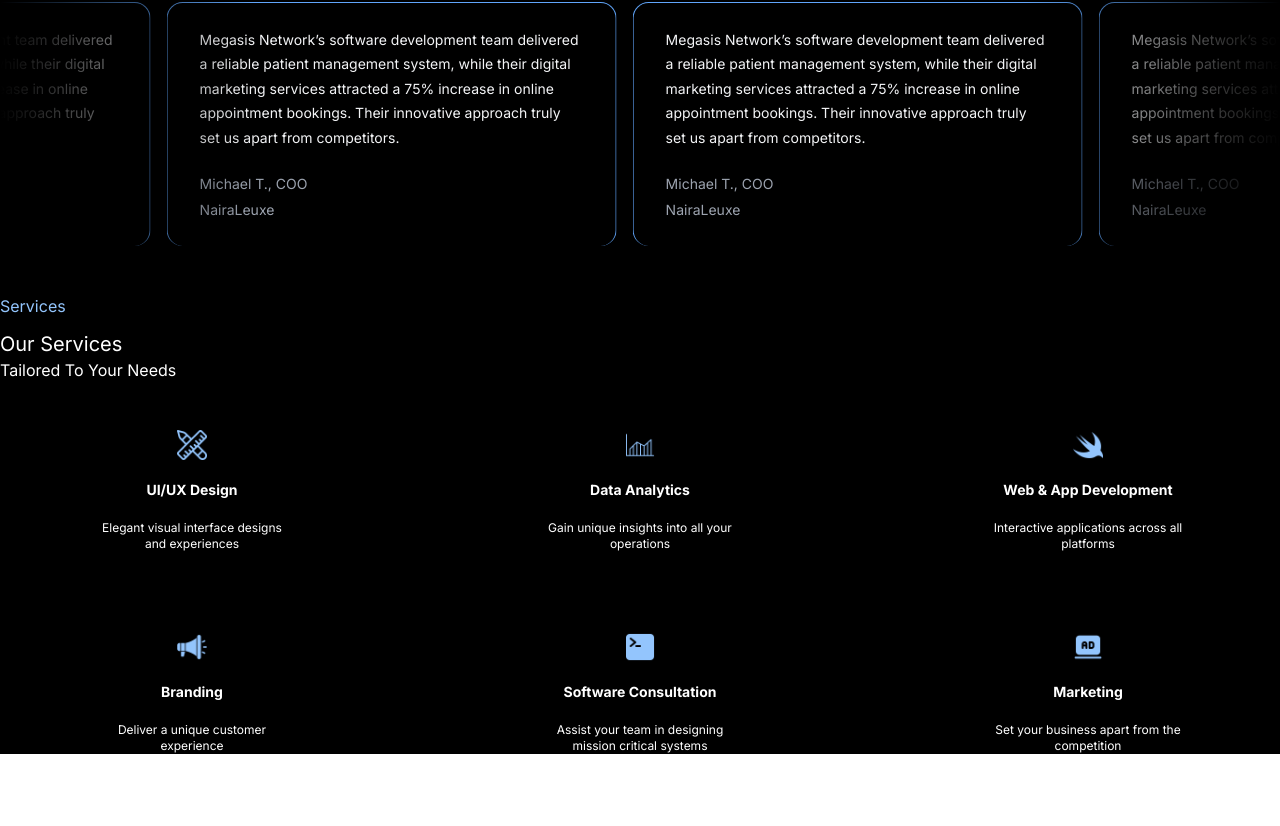
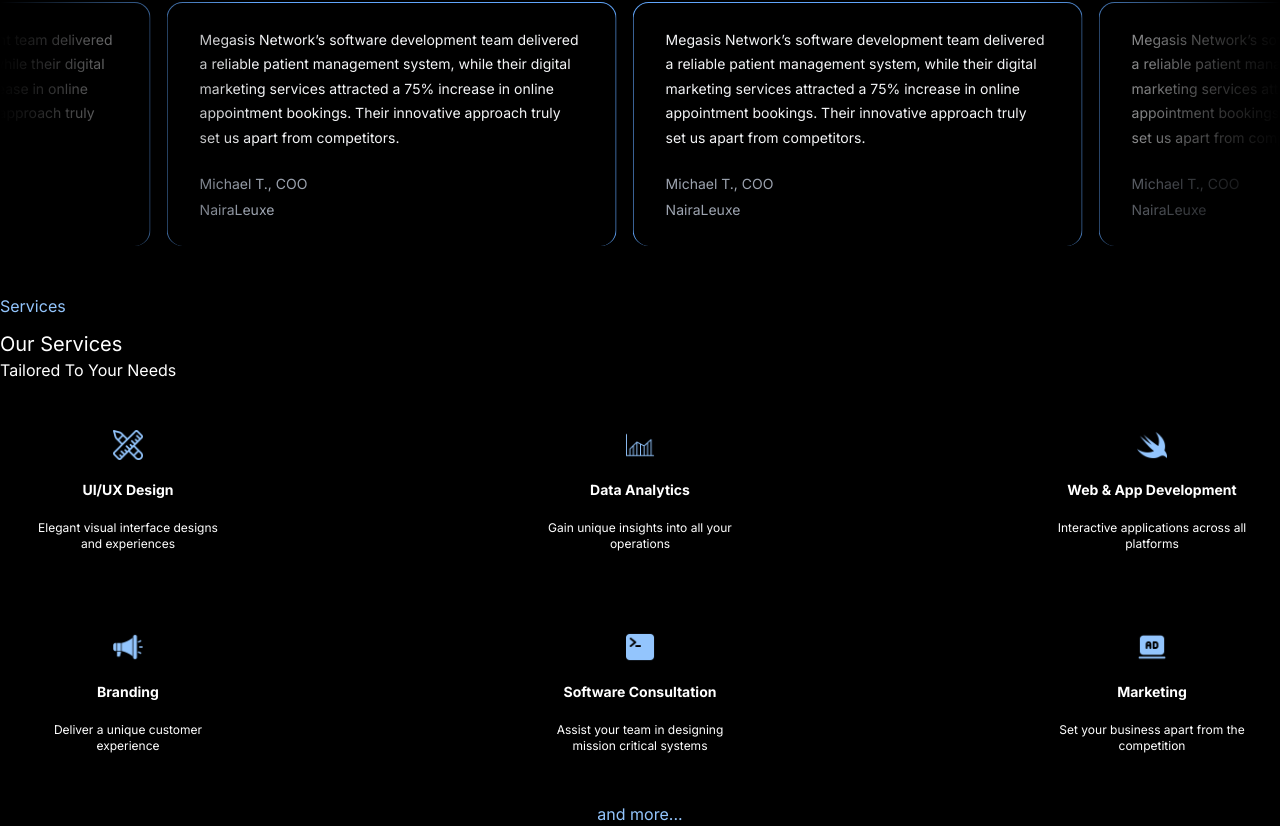
Before and after one commit to Programmingchuks24/magnify, a Next.js app: page / in a window 1280 px wide. Shown: the part 914-1740 px from the top of the page. Before the commit the page ends 1668 px from the top, so only its background shows below. Built offline with nearby package versions, Linux system fonts and the light colour scheme.

Commit message:
made changes to services

```diff
--- a/components/Services.tsx
+++ b/components/Services.tsx
@@ -8,15 +8,15 @@ const Services = () => {
 
     return (
 
-        <div className = "text-white flex flex-col gap-12">
-            <div className = "flex flex-col place-items-center md:place-items-start">
+        <div className = "text-white flex flex-col gap-12 place-items-center">
+            <div className = "flex flex-col place-items-center md:place-self-start md:place-items-start">
                 <p className = "text-blue-300 mb-3">Services</p>
                 <p className = "text-xl">Our Services</p>
                 <p>Tailored To Your Needs</p>
             </div>
 
 
-            <section className = "grid grid-cols-2 gap-x-3  items-center gap-y-20  text-sm md:grid-cols-3 md:gap-x-16 justify-items-center">
+            <section className = "grid grid-cols-2 gap-x-16 gap-y-20  text-sm md:grid-cols-3 md:gap-x-[20rem]">
 
                 {section.map((item)=> (
 
@@ -30,6 +30,8 @@ const Services = () => {
 
                 ))}
             </section>
+
+            <p className = "text-blue-300">and more...</p>
         </div>
 
     );
```
